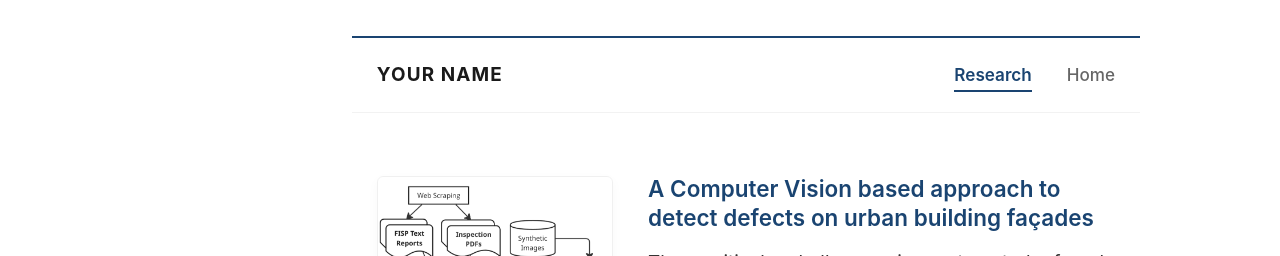
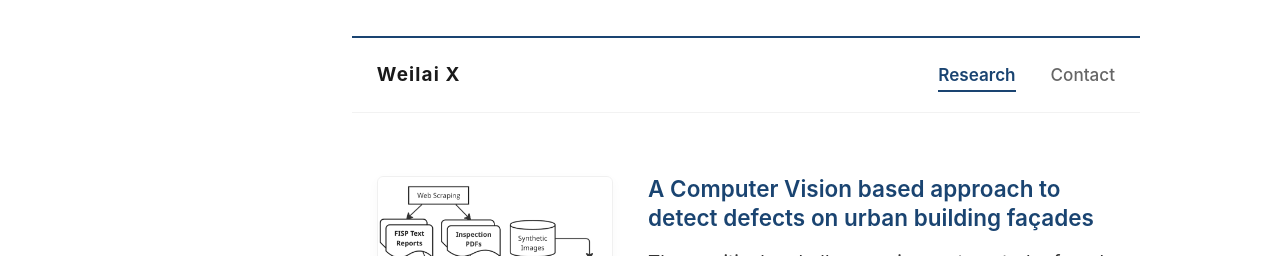
Before and after one commit to Seab0t/Seab0t.github.io, a Jekyll site: the page built from _pages/portfolio.html, in a window 1280 px wide. Shown: the top 256 px of the page. Built offline with Jekyll 4.4.1, drawn with Linux system fonts in a browser that asks for light colours; a script bundle is joined from its source files by our own code; library files that are not in the unit come from our copies.

Commit message:
Update portfolio.html

```diff
--- a/_pages/portfolio.html
+++ b/_pages/portfolio.html
@@ -84,16 +84,17 @@ author_profile: false
 
 <div class="academic-minimal-nav">
   <div class="nav-container">
-    <a href="/" class="nav-brand">YOUR NAME</a>
+    <a href="/" class="nav-brand">Weilai X</a>
 
     <div class="nav-links">
       <a href="/portfolio/" class="nav-item active">Research</a>
-      <a href="/" class="nav-item">Home</a>
+      <a href="mailto:wx2280@nyu.edu" class="nav-item">Contact</a>
     </div>
   </div>
 </div>
 
 <style>
+
   /* ====== 导航栏专属学术美学 CSS ====== */
   .academic-minimal-nav {
     width: 100%;
```
